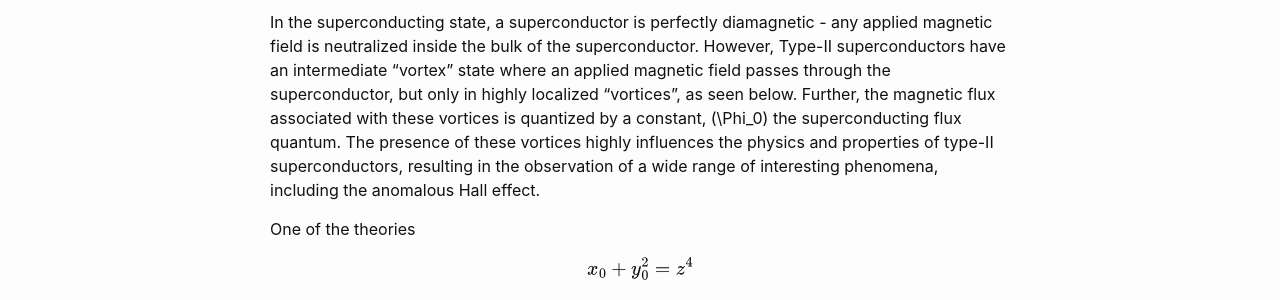
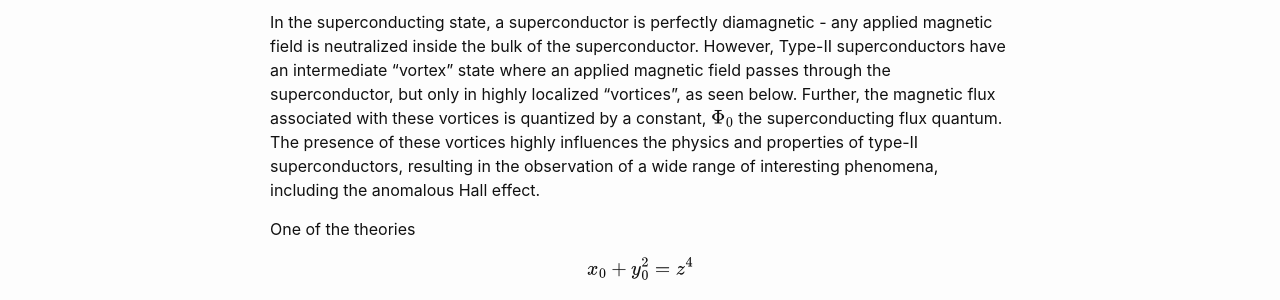
Before and after one commit to vineetpmoorty/vineetpmoorty.github.io, a Jekyll site: the page built from research.md, in a window 1280 px wide. Shown: the part 1205-1505 px from the top of the page. Built offline with Jekyll 4.4.1, drawn with Linux system fonts in a browser that asks for light colours; some of the changed lines change nothing that is shown.

Commit message:
inline mathjax

```diff
--- a/research.md
+++ b/research.md
@@ -34,7 +34,7 @@ We build on the original TDGL equations and incorporate additional frameworks to
 
 These additions entail a significant deviation from the original TDGL equations, and
 
-In the superconducting state, a superconductor is perfectly diamagnetic - any applied magnetic field is neutralized inside the bulk of the superconductor. However, Type-II superconductors have an intermediate "vortex" state where an applied magnetic field passes through the superconductor, but only in highly localized "vortices", as seen below. Further, the magnetic flux associated with these vortices is quantized by a constant, {% raw %}\(\Phi_0\){% endraw %} the superconducting flux quantum. The presence of these vortices highly influences the physics and properties of type-II superconductors, resulting in the observation of a wide range of interesting phenomena, including the anomalous Hall effect.
+In the superconducting state, a superconductor is perfectly diamagnetic - any applied magnetic field is neutralized inside the bulk of the superconductor. However, Type-II superconductors have an intermediate "vortex" state where an applied magnetic field passes through the superconductor, but only in highly localized "vortices", as seen below. Further, the magnetic flux associated with these vortices is quantized by a constant, \\(\\Phi_0\\) the superconducting flux quantum. The presence of these vortices highly influences the physics and properties of type-II superconductors, resulting in the observation of a wide range of interesting phenomena, including the anomalous Hall effect.
 
 One of the theories
 
```
